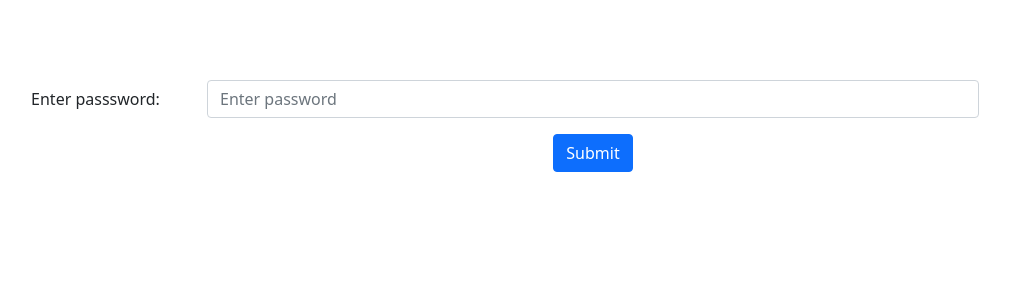
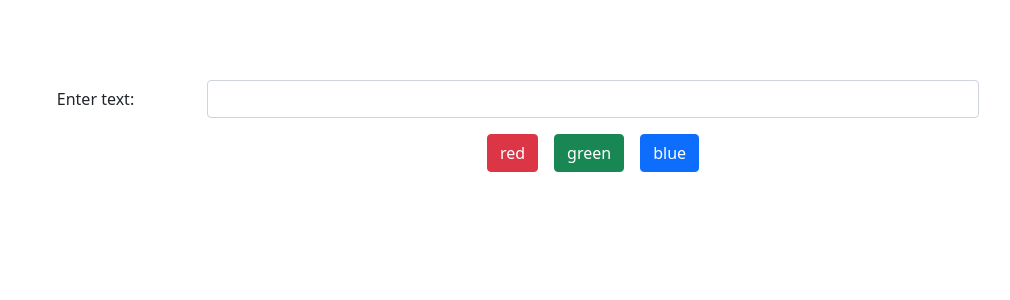
Before and after one commit to prkm93/neogcamp-practice-interview-questions, a React (Create React App) app: page /topics in a window 1280 px wide. Shown: the top 300 px of the page, without its empty margins (47-1057 px from the left). Built offline with nearby package versions, Linux system fonts and the light colour scheme.

Commit message:
refactored ColorModifier

```diff
--- a/src/App.js
+++ b/src/App.js
@@ -28,8 +28,8 @@ function App() {
         {/* <Calculator/> */}
         {/* <FontModifer/> */}
         {/* <HeadingModifier/> */}
-        {/* <ColorModifier/> */}
-        <PasswordChecker/>
+        <ColorModifier/>
+        {/* <PasswordChecker/> */}
       </section>
     </main>
   )
--- a/src/components/ColorModifier.jsx
+++ b/src/components/ColorModifier.jsx
@@ -9,12 +9,17 @@ function ColorModifier() {
     }
 
     return (
-        <div>
-            <input type="text" value={text} onChange={e => setText(e.target.value)}/>
-            <button onClick={() => colorHandler('red')}>red</button>
-            <button onClick={() => colorHandler('green')}>green</button>
-            <button onClick={() => colorHandler('blue')}>blue</button>
-            <h3 ref={textRef}>{text}</h3>
+        <div className="title">
+            <div className="form-group row">
+                <label htmlFor="" className="col-sm-2 col-form-label">Enter text:</label>
+                <div className="col-sm-8">
+                    <input type="text" className="form-control" value={text} onChange={e => setText(e.target.value)}/>
+                </div>
+            </div>
+            <button type="button" className="btn btn-danger" onClick={() => colorHandler('red')}>red</button>
+            <button type="button" className="btn btn-success mx-3" onClick={() => colorHandler('green')}>green</button>
+            <button type="button" className="btn btn-primary" onClick={() => colorHandler('blue')}>blue</button>
+            <div className="mt-4"><h3 ref={textRef}>{text}</h3></div>
         </div>
     )
 }
```
